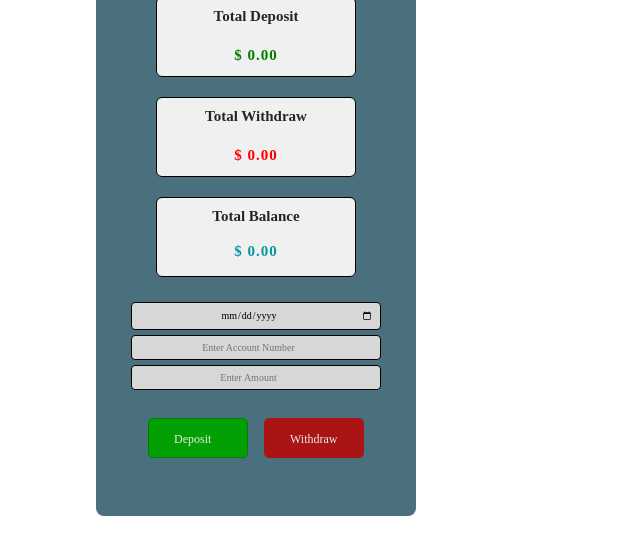
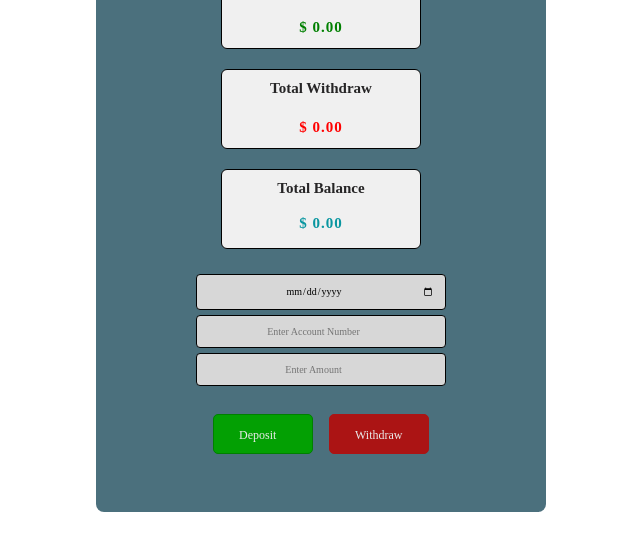
Before and after one commit to noor-salafi/simple-expence-tracker-, a plain HTML site: page index.html in a window 1280 px wide. Shown: the part 145-700 px from the top of the page, without its empty margins (224-864 px from the left). Drawn offline with Linux system fonts and the light colour scheme.

Commit message:
some changing

```diff
--- a/mediaQuire.css
+++ b/mediaQuire.css
@@ -1,7 +1,7 @@
 @media screen {
 
     .main-div{
-        width: 320px;
+        width: 450px;
         height: auto;
     }
     .main-div h1{
@@ -55,7 +55,7 @@
         margin-top: -5px;
     }
     .inputs input{
-        padding: 6px;
+        padding: 10px;
         width: 250px;
         font-size: 10px;
     }
```
